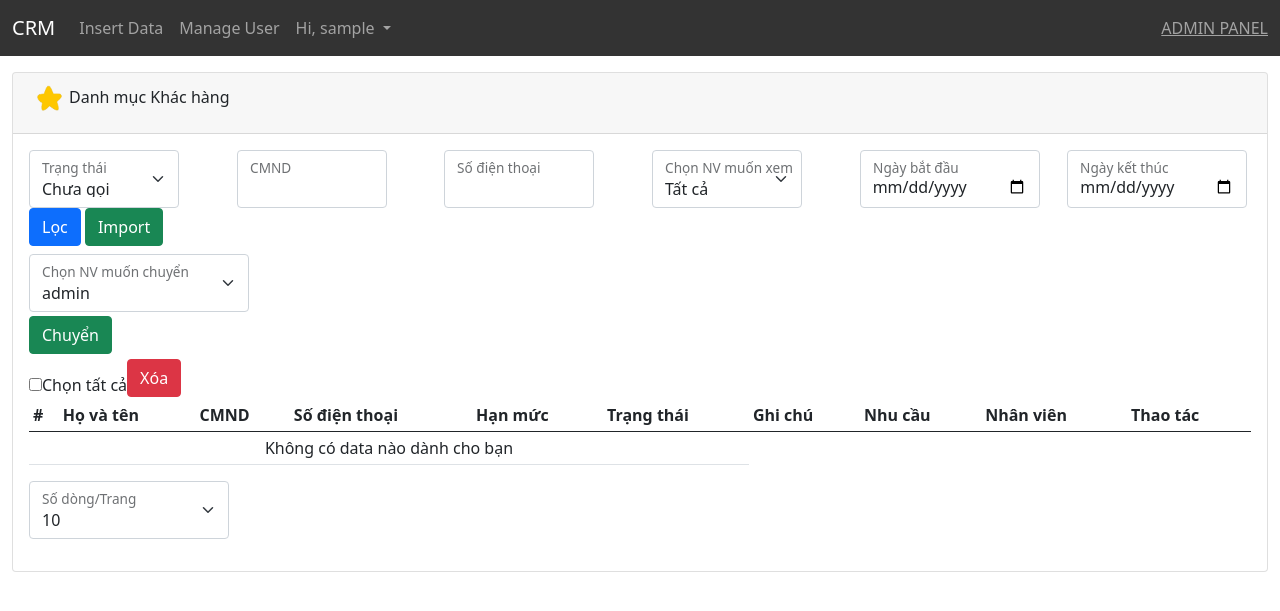
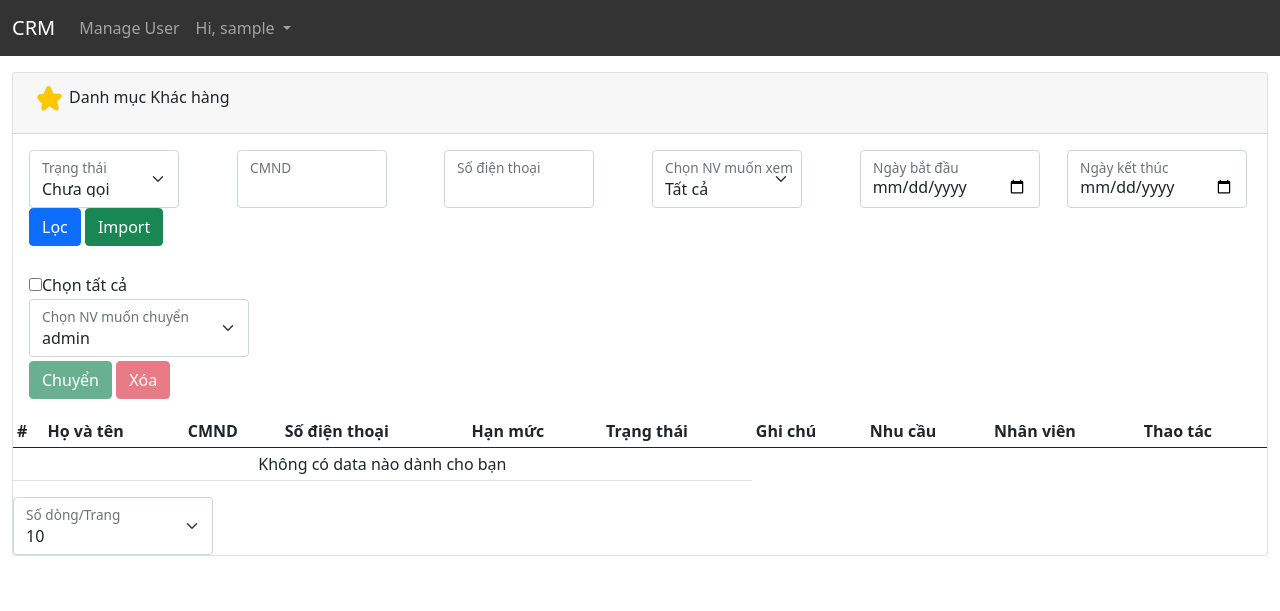
Before and after one commit to loczippo/startup, a PHP site: page /Customers in a window 1280 px wide. Shown: the top 611 px of the page. Run offline with PHP 8.4, Linux system fonts and the light colour scheme; the visitor is signed in with stand-in values (Sample User, id 1); data comes from the database, SQL or seed files in the repository; some libraries are stand-ins or nearby versions.

Commit message:
update source

```diff
--- a/mvc/views/Customer/Index.php
+++ b/mvc/views/Customer/Index.php
@@ -3,6 +3,12 @@
 
 //echo $data['trangthai'];
 ?>
+<style>
+    .disable {
+   pointer-events: none;
+   cursor: default;
+}
+</style>
 <div class="container-fluid mt-3">
     <div class="card">
         <div class="card-header">
@@ -91,6 +97,7 @@
                     echo "</div>";
 
                      echo "<div class='mt-2 ml-2'".($data["Role"]!="admin"?"style='display:none;'":"").">";
+                     echo "<div class='form-check' style='padding-left:0'><input style='' class='mt-4' type='checkbox' id='checkbox-all'/><label class='form-check-label' for='checkbox-all'>Chọn tất cả</label></div>";
                         echo "<form method='POST' action='/PanelAdmin/ChuyenData' name='handing' id='handing'>
                                 <div class='form-floating'>
                                     <select style='width: 220px' class='form-select' id='uid' name='uid'>";
@@ -101,13 +108,15 @@
                                     <label for='trangthai'>Chọn NV muốn chuyển</label>
                                 </div>
 
-                                <button type='submit' id='checkall-btn-submit' class='btn btn-success mt-1'>Chuyển</button>
+                                <button type='submit' id='checkall-btn-submit' class='btn btn-success mt-1' disabled>Chuyển</button>
 
                              ";
+                             echo "<a href='javascript:;' id='btn-delete' class='btn btn-danger mt-1 disabled'>Xóa</a>";
                     echo "</div>";
                 echo "</div>";
-                echo "<div class='d-flex align-items-center'><div class='form-check' style='padding-left:0'><input style='' class='mt-4' type='checkbox' id='checkbox-all'/><label class='form-check-label' for='checkbox-all'>Chọn tất cả</label></div>";
-                echo "<a href='javascript:;' id='btn-delete' class='btn btn-danger mt-1'>Xóa</a></div>";
+                //echo "<div class='d-flex align-items-center'><div class='form-check' style='padding-left:0'><input style='' class='mt-4' type='checkbox' id='checkbox-all'/><label class='form-check-label' for='checkbox-all'>Chọn tất cả</label></div>";
+                echo "</div>";
+                // echo "<a href='javascript:;' id='btn-delete' class='btn btn-danger mt-1'>Xóa</a></div>";
 
         ?>
 
@@ -282,6 +291,7 @@
     document.addEventListener('DOMContentLoaded', function() {
         var checkboxAll = $('#checkbox-all');
         var checkAllSubmitBtn = $('#checkall-btn-submit');
+        var deleteBtn = $('#btn-delete');
         var customerItemCheckbox = $('input[name="customerIds[]"]')
         //console.log(customerItemCheckbox)
         // check click
@@ -299,12 +309,15 @@
             var checkedCount = $('input[name="customerIds[]"]:checked').length;
             if(checkedCount >0) {
                 checkAllSubmitBtn.attr('disabled', false);
+                deleteBtn.removeClass('disabled');
             }
             else {
                 checkAllSubmitBtn.attr('disabled', true);
+                deleteBtn.addClass('disabled');
             }
         }
         $("#btn-delete").click(function(){
+            console.log('test')
                 var checkedList = $('input[name="customerIds[]"]:checked');
                 var customerIds ="";
                 $.each(checkedList, function( index, input ) {
--- a/mvc/views/partials/header.php
+++ b/mvc/views/partials/header.php
@@ -10,9 +10,6 @@
         <?php
           if(isset($_SESSION['role'])) {
             if($_SESSION['role'] == "admin") {
-            echo "<a class='nav-link' href='/Customers/Import'>
-            Insert Data
-            </a>";
             echo "<a class='nav-link' href='/PanelAdmin/ManageUser'>
             Manage User
             </a>";
@@ -57,18 +54,18 @@
         ?>
       </ul>
       <?php
-        if(isset($_SESSION['role'])) {
-          if($_SESSION['role'] == "admin") {
-          echo "<a class='navbar-text' href='/PanelAdmin'>
-          ADMIN PANEL
-          </a>";
-          }
-          else if($_SESSION['role'] == "nhanvien") {
-            echo "<a class='navbar-text' href='/StaffData'>
-            STAFF DATA
-            </a>";
-            }
-        }
+        // if(isset($_SESSION['role'])) {
+        //   if($_SESSION['role'] == "admin") {
+        //   echo "<a class='navbar-text' href='/PanelAdmin'>
+        //   ADMIN PANEL
+        //   </a>";
+        //   }
+        //   else if($_SESSION['role'] == "nhanvien") {
+        //     echo "<a class='navbar-text' href='/StaffData'>
+        //     STAFF DATA
+        //     </a>";
+        //     }
+        // }
       ?>
 
     </div>
```
